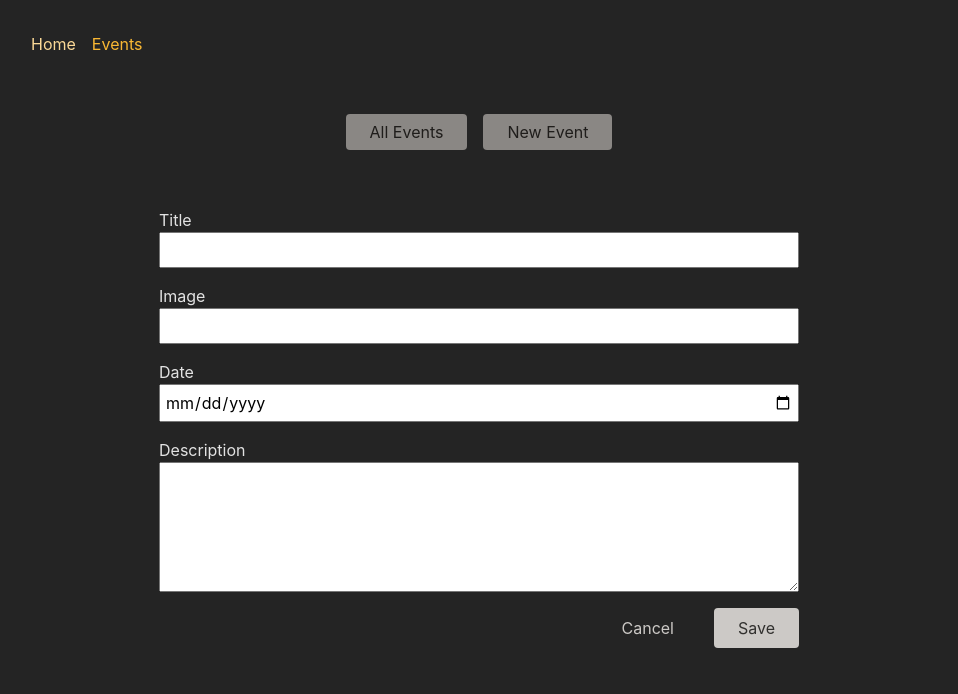
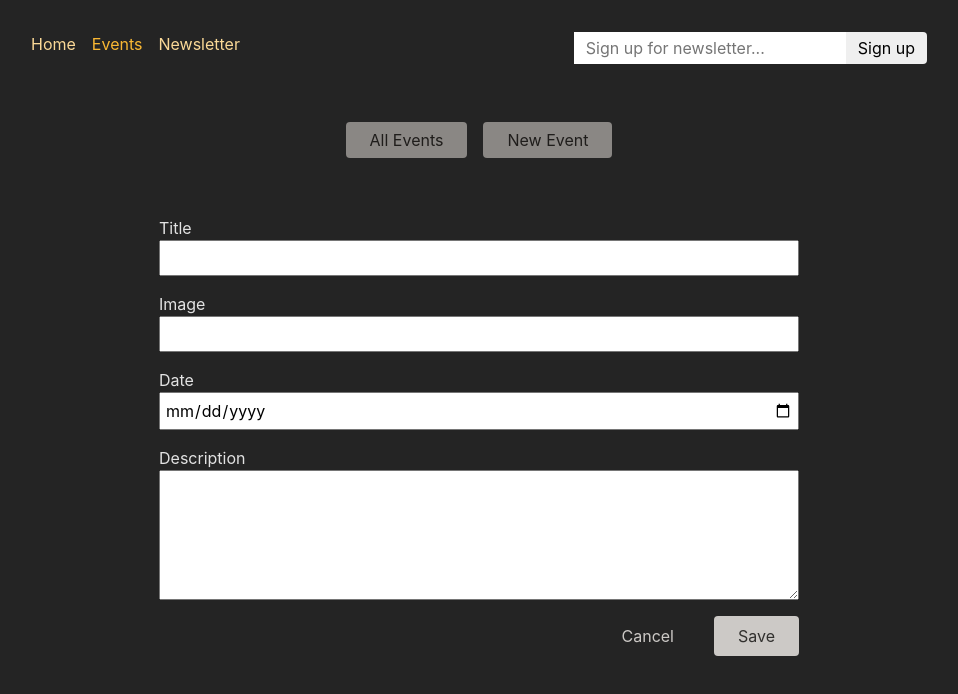
Before and after one commit to shaikouski-arkadzi/events_router6, a React (Vite) app: page /events/1/edit in a window 1280 px wide. Shown: the top 694 px of the page, without its empty margins (161-1119 px from the left). Built offline with nearby package versions, Linux system fonts and the light colour scheme; no server answers; the database is empty.

Commit message:
useFetcher feature

```diff
--- a/src/App.jsx
+++ b/src/App.jsx
@@ -8,10 +8,12 @@
 import HomePage from './pages/Home';
 import NewEventPage from './pages/NewEvent';
 import RootLayout from './pages/Root';
-import {loader as eventsLoader} from './pages/Events.loader';
-import {loader as eventDetailLoader} from './pages/EventDetail.loader';
-import {action as eventDetailAction} from './pages/EventDetail.action';
-import {action as formAction} from './components/EventForm.action';
+import NewsletterPage from './pages/Newsletter';
+import { loader as eventsLoader } from './pages/Events.loader';
+import { loader as eventDetailLoader } from './pages/EventDetail.loader';
+import { action as eventDetailAction } from './pages/EventDetail.action';
+import { action as formAction } from './components/EventForm.action';
+import { action as newsletterAction } from './pages/NewsletterPage.action';
 
 const router = createBrowserRouter([
   {
@@ -54,6 +56,11 @@
           },
         ],
       },
+      {
+        path: 'newsletter',
+        element: <NewsletterPage />,
+        action: newsletterAction,
+      },
     ],
   },
 ]);
--- a/src/components/MainNavigation.jsx
+++ b/src/components/MainNavigation.jsx
@@ -1,6 +1,7 @@
 import { NavLink } from 'react-router-dom';
 
 import classes from './MainNavigation.module.css';
+import NewsletterSignup from './NewsletterSignup';
 
 function MainNavigation() {
   return (
@@ -28,8 +29,19 @@
               Events
             </NavLink>
           </li>
+          <li>
+            <NavLink
+              to="/newsletter"
+              className={({ isActive }) =>
+                isActive ? classes.active : undefined
+              }
+            >
+              Newsletter
+            </NavLink>
+          </li>
         </ul>
       </nav>
+      <NewsletterSignup />
     </header>
   );
 }
--- /dev/null
+++ b/src/components/NewsletterSignup.jsx
@@ -0,0 +1,34 @@
+import { useEffect } from 'react';
+//useFetcher нужен когда мы хотим отправить данные без взаимодействия с route
+//(Обновить или отправить данные за кулисами)
+import { useFetcher } from 'react-router-dom';
+
+import classes from './NewsletterSignup.module.css';
+
+function NewsletterSignup() {
+  const fetcher = useFetcher();
+  const { data, state } = fetcher;
+
+  useEffect(() => {
+    if (state === 'idle' && data && data.message) {
+      window.alert(data.message);
+    }
+  }, [data, state]);
+
+  return (
+    <fetcher.Form
+      method="post"
+      action="/newsletter"
+      className={classes.newsletter}
+    >
+      <input
+        type="email"
+        placeholder="Sign up for newsletter..."
+        aria-label="Sign up for newsletter"
+      />
+      <button>Sign up</button>
+    </fetcher.Form>
+  );
+}
+
+export default NewsletterSignup;
--- /dev/null
+++ b/src/components/NewsletterSignup.module.css
@@ -0,0 +1,18 @@
+.newsletter input,
+.newsletter button {
+  font: inherit;
+  padding: 0.25rem 0.75rem;
+  border-radius: 0;
+  border: none;
+}
+
+.newsletter button {
+  border-top-right-radius: 4px;
+  border-bottom-right-radius: 4px;
+  cursor: pointer;
+}
+
+.newsletter button:hover {
+  background-color: var(--color-primary-300);
+  color: var(--color-gray-800);
+}
--- /dev/null
+++ b/src/pages/Newsletter.jsx
@@ -0,0 +1,12 @@
+import NewsletterSignup from '../components/NewsletterSignup';
+import PageContent from '../components/PageContent';
+
+function NewsletterPage() {
+  return (
+    <PageContent title="Join our awesome newsletter!">
+      <NewsletterSignup />
+    </PageContent>
+  );
+}
+
+export default NewsletterPage;
--- /dev/null
+++ b/src/pages/NewsletterPage.action.js
@@ -0,0 +1,7 @@
+export const action = async({ request }) => {
+  const data = await request.formData();
+  const email = data.get('email');
+
+  // send to backend newsletter server ...
+  return { message: 'Signup successful!' };
+}
```
